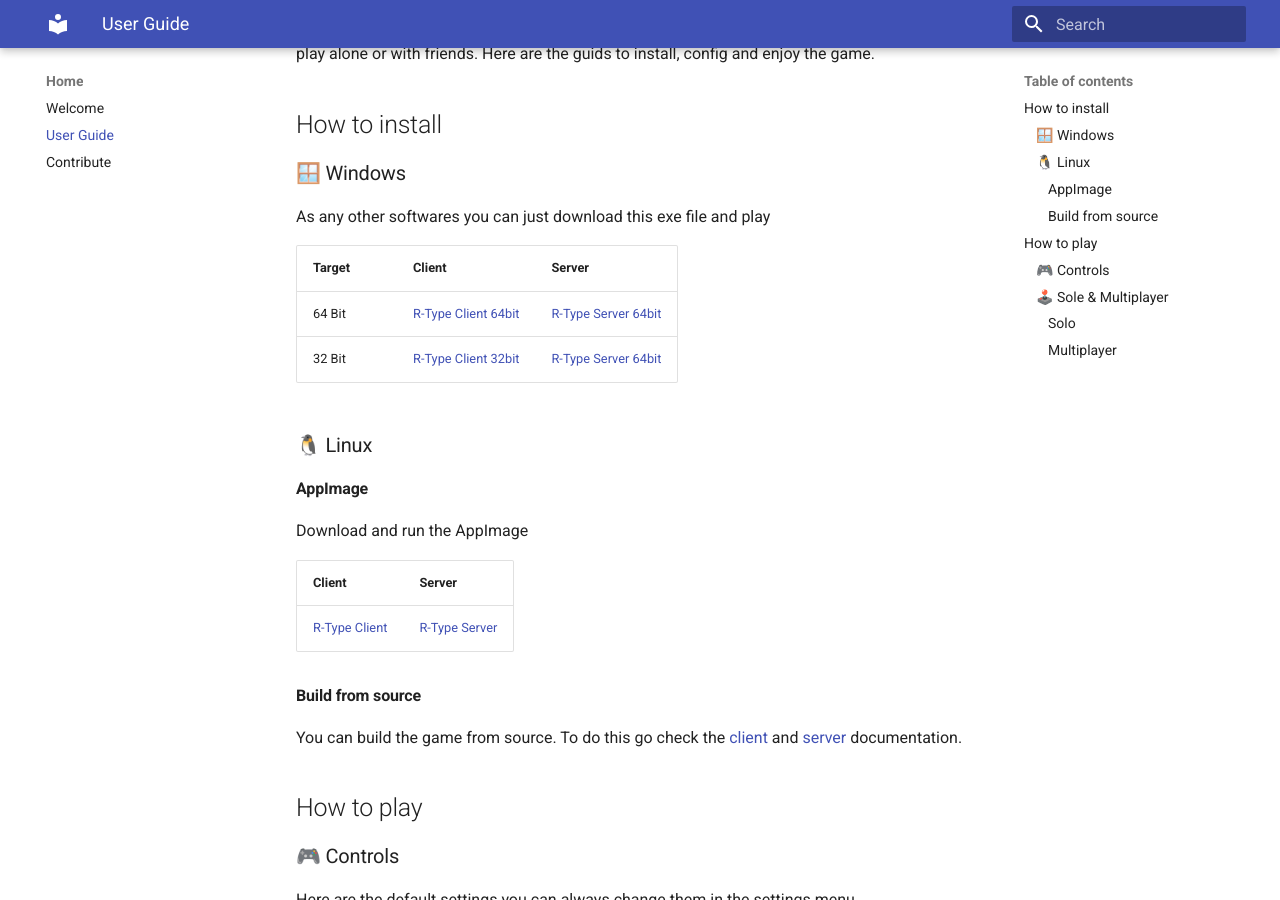
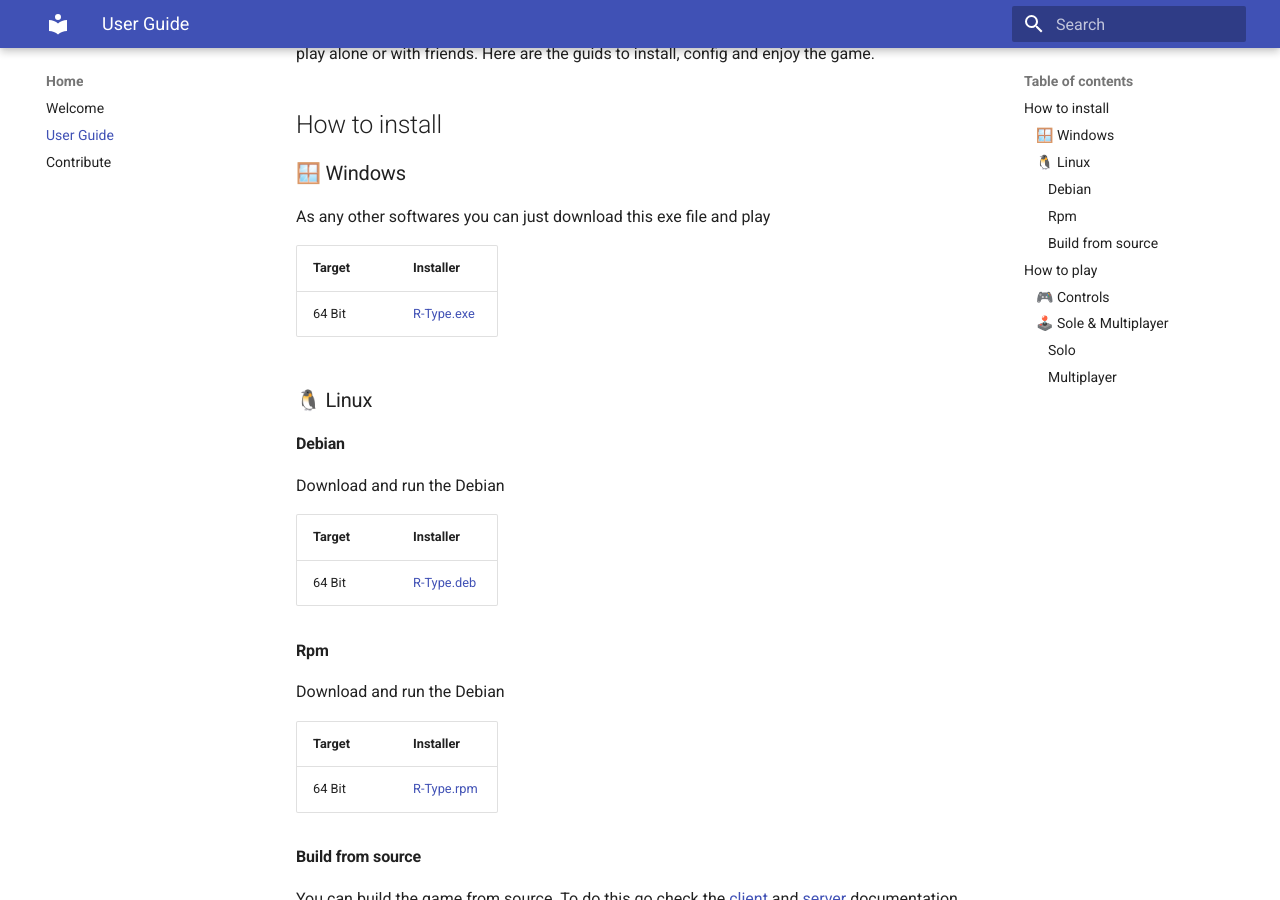
Before and after one commit to KeziahImer/R-Type, an MkDocs documentation site: the page built from docs/user-guide.md, in a window 1280 px wide and 900 px high, scrolled down 212 px. Built offline with MkDocs 1.6.1 and Material for MkDocs 9.7.7, drawn with Linux system fonts in a browser that asks for light colours.

Commit message:
Add binaries

```diff
--- a/docs/user-guide.md
+++ b/docs/user-guide.md
@@ -8,20 +8,27 @@ R-Type is a shoot'em up game where you control a spaceship and fight against ali
 
 As any other softwares you can just download this exe file and play
 
-| Target | Client                  | Server                  |
-| ------ | ----------------------- | ----------------------- |
-| 64 Bit | [R-Type Client 64bit]() | [R-Type Server 64bit]() |
-| 32 Bit | [R-Type Client 32bit]() | [R-Type Server 64bit]() |
+| Target | Installer                                                                                         |
+| ------ | ------------------------------------------------------------------------------------------------- |
+| 64 Bit | [R-Type.exe](https://github.com/FredeAlexandre/r-type/releases/download/1.0/r-type-1.0-win32.exe) |
 
 ### 🐧 Linux
 
-#### AppImage
+#### Debian
 
-Download and run the AppImage
+Download and run the Debian
 
-| Client            | Server            |
-| ----------------- | ----------------- |
-| [R-Type Client]() | [R-Type Server]() |
+| Target | Installer                                                                                         |
+| ------ | ------------------------------------------------------------------------------------------------- |
+| 64 Bit | [R-Type.deb](https://github.com/FredeAlexandre/r-type/releases/download/1.0/r-type-1.0-Linux.deb) |
+
+#### Rpm
+
+Download and run the Debian
+
+| Target | Installer                                                                                         |
+| ------ | ------------------------------------------------------------------------------------------------- |
+| 64 Bit | [R-Type.rpm](https://github.com/FredeAlexandre/r-type/releases/download/1.0/r-type-1.0-Linux.rpm) |
 
 #### Build from source
 
```
